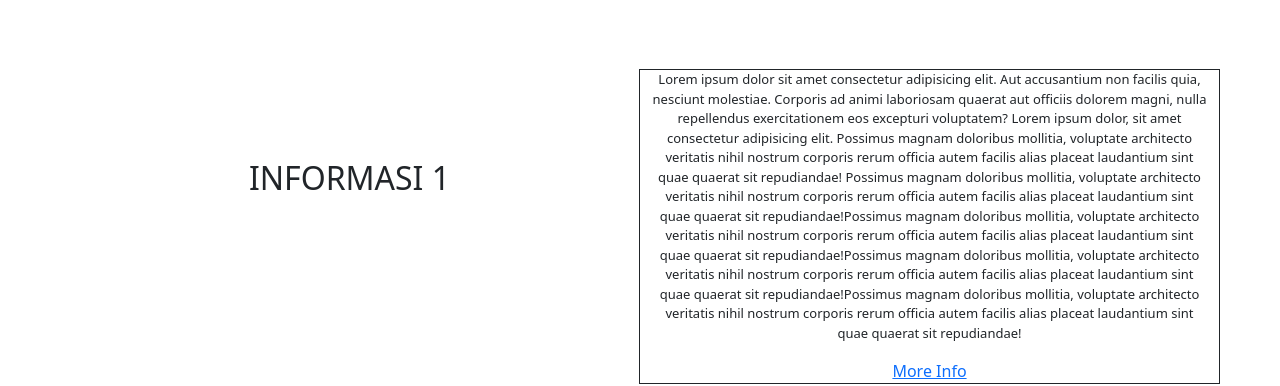
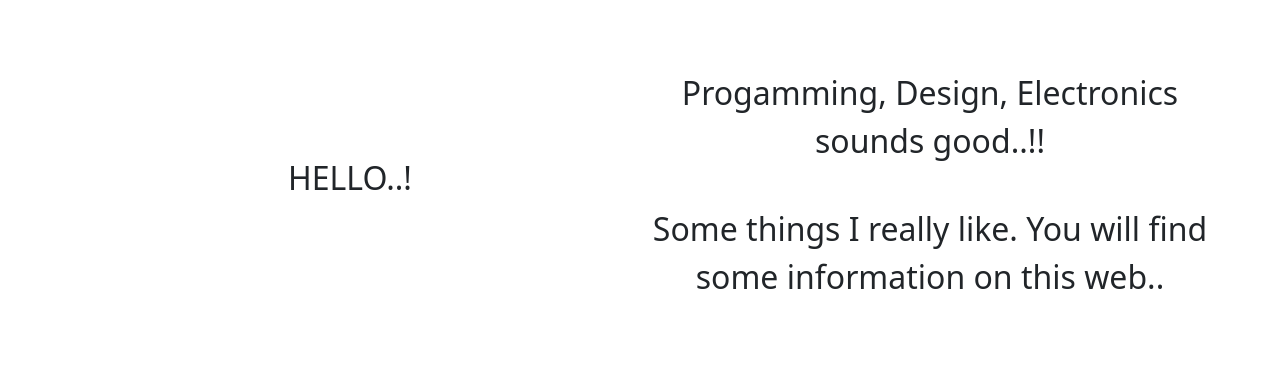
Before and after one commit to DeftaPrayuan/prada-def, a plain HTML site: page index.html in a window 1280 px wide. Shown: the part 418-804 px from the top of the page. Drawn offline with nearby package versions, Linux system fonts and the light colour scheme.

Commit message:
Perubahan  informasi 1 dan tambah logo copyright

```diff
--- a/index.html
+++ b/index.html
@@ -39,24 +39,11 @@
         <div class="container-fluid">
             <div class="row text-center mt-4 p-5" id="info1">
                 <div class="col">
-                    <h2 style="margin-top: 90px;"><span>INFORMASI 1</span></h2>
+                    <h2 style="margin-top: 90px;"><span>HELLO..!</span></h2>
                 </div>
-                <div class="col border border-dark">
-                    <p style="font-size: small;">Lorem ipsum dolor sit amet consectetur adipisicing elit. Aut accusantium non facilis quia,
-                    nesciunt molestiae. Corporis ad animi laboriosam quaerat aut officiis dolorem magni, nulla
-                    repellendus exercitationem eos excepturi voluptatem? Lorem ipsum dolor, sit amet consectetur
-                    adipisicing elit. Possimus magnam doloribus mollitia, voluptate architecto veritatis nihil
-                    nostrum corporis rerum officia autem facilis alias placeat laudantium sint quae quaerat sit
-                    repudiandae! Possimus magnam doloribus mollitia, voluptate architecto veritatis nihil
-                    nostrum corporis rerum officia autem facilis alias placeat laudantium sint quae quaerat sit
-                    repudiandae!Possimus magnam doloribus mollitia, voluptate architecto veritatis nihil
-                    nostrum corporis rerum officia autem facilis alias placeat laudantium sint quae quaerat sit
-                    repudiandae!Possimus magnam doloribus mollitia, voluptate architecto veritatis nihil
-                    nostrum corporis rerum officia autem facilis alias placeat laudantium sint quae quaerat sit
-                    repudiandae!Possimus magnam doloribus mollitia, voluptate architecto veritatis nihil
-                    nostrum corporis rerum officia autem facilis alias placeat laudantium sint quae quaerat sit
-                    repudiandae!</p>
-                    <a href="#" class="info-btn">More Info</a>
+                <div class="col">
+                    <p style="font-size: xx-large;">Progamming, Design, Electronics sounds good..!!</p><br>
+                    <p style="font-size: xx-large;">Some things I really like. You will find some information on this web..</p>
                 </div>
             </div>
             <div class="row text-center mt-4 p-5 bg-secondary text-white">
@@ -105,6 +92,8 @@
             </div>
         </div>
     </section>
-    <footer class="bg-secondary mt-4 p-5" style="color: white;padding: 5px; text-align: center; margin; margin: auto;">2024 Defta Pradana</footer>
+    <footer class="bg-secondary mt-4 p-5" style="color: white;padding: 5px; text-align:center; margin: auto;">
+        <h6 style="font-family: 'Courier New', Courier, monospace;"><img src="src/ico/cpr.svg" alt="cprico" style="width: 30px; height: 30px;">2024DeftaPradana</h6>
+    </footer>
 </body>
 </html>
```
Also changed, not shown: src/ico/cpr.svg (added).
